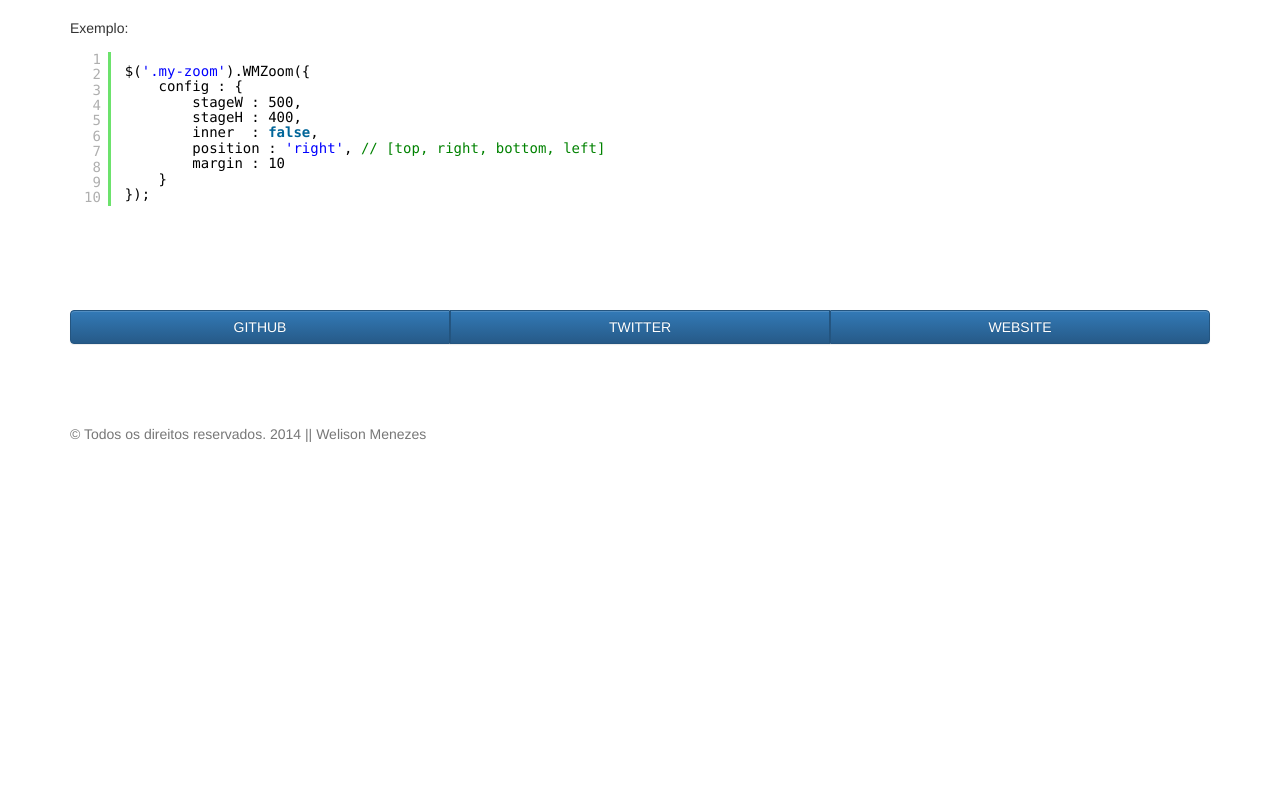
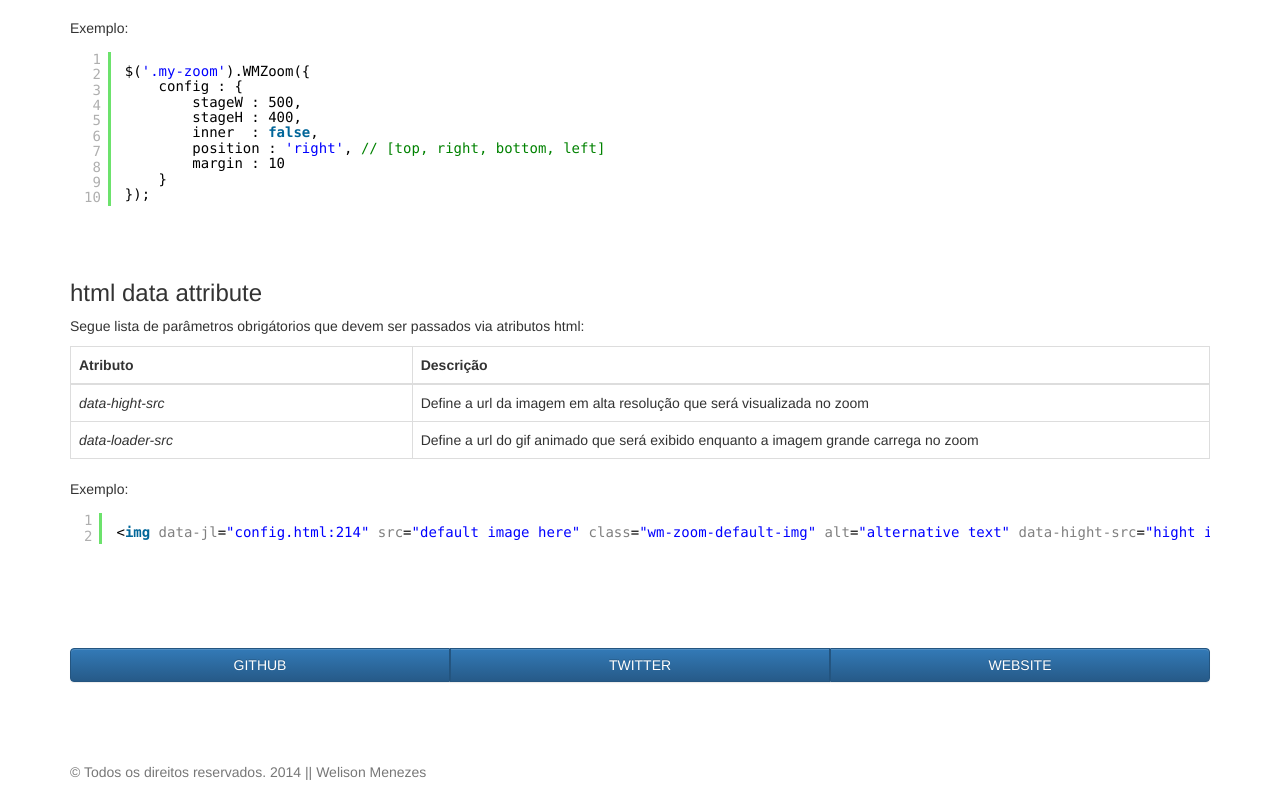
Before and after one commit to welisonmenezes/wm-zoom, a plain HTML site: page config.html in a window 1280 px wide. Shown: the part 865-1657 px from the top of the page. Before the commit the page ends 1319 px from the top, so only its background shows below. Drawn offline with Linux system fonts and the light colour scheme.

Commit message:
update doc

```diff
--- a/config.html
+++ b/config.html
@@ -169,6 +169,51 @@
 							});
 						</pre><br><br>
 
+						<h3>
+			  				html data attribute
+			  			</h3>
+
+			  			<p>
+			  				Segue lista de parâmetros obrigátorios que devem ser passados via atributos html:
+			  			</p>
+
+			  			<table class="table table-bordered">
+							<thead>
+								<tr>
+								  	<th>
+								  		Atributo
+								  	</th>
+								  	<th style="width:70%;">
+								  		Descrição
+								  	</th>
+								</tr>
+							</thead>
+							<tbody>
+								<tr>
+									<td>
+										<em>data-hight-src</em>
+									</td>
+									<td style="width:70%;">
+										Define a url da imagem em alta resolução que será visualizada no zoom
+									</td>
+								</tr>
+								<tr>
+									<td>
+										<em>data-loader-src</em>
+									</td>
+									<td style="width:70%;">
+										Define a url do gif animado que será exibido enquanto a imagem grande carrega no zoom
+									</td>
+								</tr>
+							</tbody>
+						</table>
+
+			  			<p>Exemplo:</p>
+
+						<pre class="brush: html;">
+							<img src="default image here" class="wm-zoom-default-img" alt="alternative text" data-hight-src="hight image here" data-loader-src="loader image here">
+						</pre><br><br>
+
 			  		</article>
 
 			  		<div class="btn-group btn-group-justified">
```
